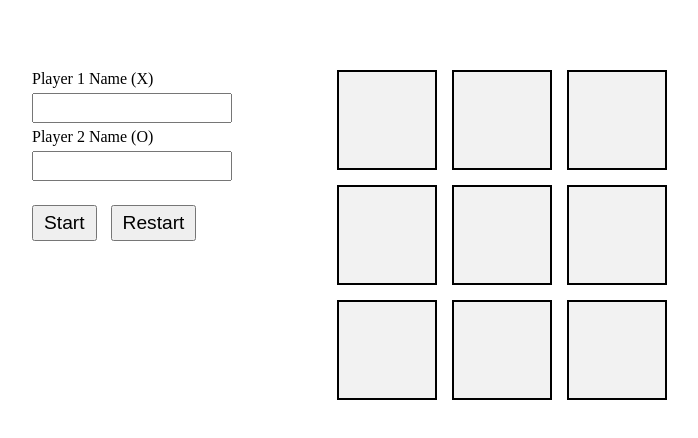
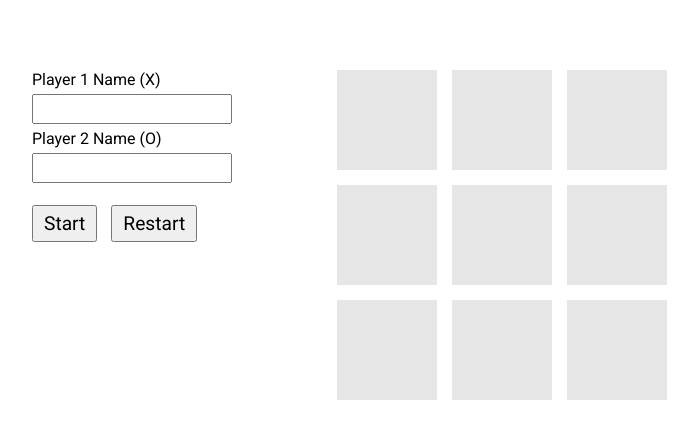
Before and after one commit to Francisco1220/tic-tac-toe, a plain HTML site: page index.html in a window 1280 px wide. Shown: the whole page, without its empty margins (3-701 px from the left). Drawn offline with Linux system fonts and the light colour scheme.

Commit message:
Edit styles

```diff
--- a/index.html
+++ b/index.html
@@ -7,6 +7,9 @@
         <title>Tic-Tac-Toe</title>
         <link rel="stylesheet" href="style.css">
         <script src="main.js" defer></script>
+        <link rel="preconnect" href="https://fonts.googleapis.com">
+        <link rel="preconnect" href="https://fonts.gstatic.com" crossorigin>
+        <link href="https://fonts.googleapis.com/css2?family=Roboto:ital,wght@0,100;0,300;0,400;0,500;0,700;0,900;1,100;1,300;1,400;1,500;1,700;1,900&display=swap" rel="stylesheet">
     </head>
 
     <body>
--- a/style.css
+++ b/style.css
@@ -2,17 +2,19 @@
     margin: 0;
     padding: 0;
     box-sizing: border-box;
+    font-family: "Roboto";
 }
 
 .gameboard > div {
     width: 100px;
     height: 100px;
     border: 2px solid;
-    background-color: rgb(242, 242, 242);
+    background-color: rgb(230, 230, 230);
     font-size: 50px;
     text-align: center;
     vertical-align: center;
     line-height: 100px;
+    border: none black;
 }
 
 .gameboard {
@@ -47,6 +49,7 @@
 input {
     width: 200px;
     height: 30px;
+    padding-left: 10px;
 }
 
 button {
```
